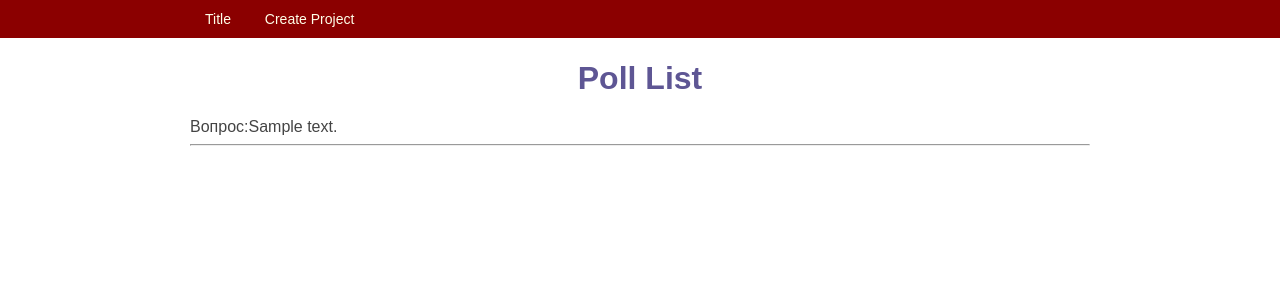
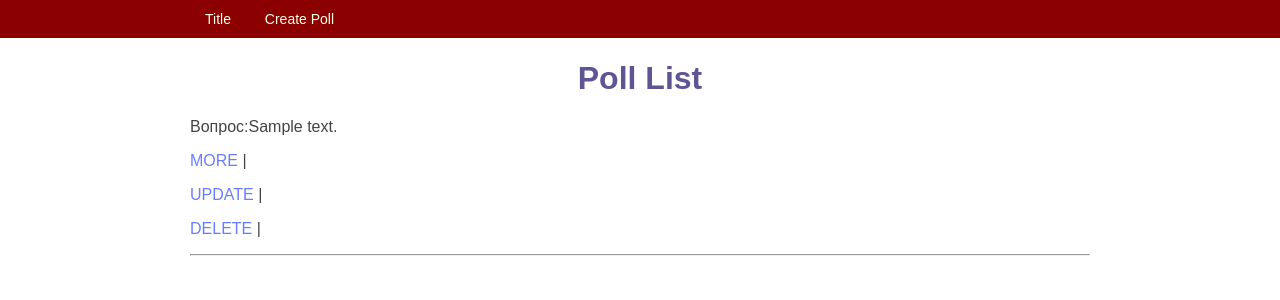
Before and after one commit to Andreey-Dobr/exam_7, a Django app: page / in a window 1280 px wide. Shown: the top 300 px of the page. Run offline with Django 3.2, Linux system fonts and the light colour scheme; tables that the repository leaves empty hold one stand-in row (values such as "Sample post").

Commit message:
добавдено 1 задание

```diff
--- a/source/poll/urls.py
+++ b/source/poll/urls.py
@@ -16,10 +16,14 @@ Including another URLconf
 from django.contrib import admin
 from django.urls import path
 
-from webapp.views import PollListView
+from webapp.views import PollListView, PollCreate, PollViews, Poll_Update, Delete_Poll
 
 urlpatterns = [
     path('admin/', admin.site.urls),
     path('', PollListView.as_view(), name='poll_list'),
+    path('<int:pk>/', PollViews.as_view(), name='poll_view'),
+    path('add/', PollCreate.as_view(), name='poll_create'),
+    path('<int:pk>/edit/', Poll_Update.as_view(), name='poll_update'),
+    path('<int:pk>/del/', Delete_Poll.as_view(), name='poll_delete'),
 
 ]
--- a/source/webapp/templates/base.html
+++ b/source/webapp/templates/base.html
@@ -15,8 +15,8 @@
     <nav class="navbar">
        <div class="container">
            <ul class="menu">
-               <li><a href="#">Title</a></li>
-               <li><a href="#">Create Project</a></li>
+               <li><a href="{% url 'poll_list' %}">Title</a></li>
+               <li><a href="{% url 'poll_create' %}">Create Poll</a></li>
                {% block menu %}{% endblock %}
            </ul>
        </div>
--- a/source/webapp/templates/poll/poll_list.html
+++ b/source/webapp/templates/poll/poll_list.html
@@ -7,7 +7,12 @@
 
     {% for poll in polls %}
        Вопрос:{{ poll.text }}
-
+        <p><a style="text-decoration: none;text-transform: uppercase;color:
+                #6a7dff" href="{% url 'poll_view' poll.pk %}">more </a>|
+        <p><a style="text-decoration: none;text-transform: uppercase;color:
+                #6a7dff" href="{% url 'poll_update' poll.pk %}">update </a>|
+        <p><a style="text-decoration: none;text-transform: uppercase;color:
+                #6a7dff" href="{% url 'poll_delete' poll.pk %}">delete </a>|
     <hr>
     {% endfor %}
   </div>
--- a/source/webapp/views/poll_views.py
+++ b/source/webapp/views/poll_views.py
@@ -1,5 +1,8 @@
-from django.shortcuts import render
-from django.views.generic import ListView
+
+from django.urls import reverse
+from django.views.generic import ListView, CreateView, DetailView, UpdateView, DeleteView
+
+from webapp.forms import PollForm
 from webapp.models import Poll
 
 
@@ -9,9 +12,39 @@ class PollListView(ListView):
     context_object_name = 'polls'
 
 
-def index_view(request):
-    polls = Poll.objects.all()
-    context = {
-        'polls': polls
-    }
-    return render(request, 'poll/poll_list.html', context)
+
+class PollViews(DetailView):
+    template_name = 'poll/poll_view.html'
+    model = Poll
+
+    def get_context_data(self, **kwargs):
+        context = super().get_context_data(**kwargs)
+        return context
+
+
+
+
+class PollCreate(CreateView):
+    template_name = 'poll/poll_create.html'
+    form_class = PollForm
+    model = Poll
+
+    def get_success_url(self):
+        return reverse('poll_view', kwargs={'pk': self.object.pk})
+
+class Poll_Update(UpdateView):
+    model = Poll
+    template_name = 'poll/poll_update.html'
+    form_class = PollForm
+    context_object_name = 'poll'
+
+    def get_success_url(self):
+        return reverse('poll_view', kwargs={'pk': self.object.pk})
+
+class Delete_Poll(DeleteView):
+    template_name = 'poll/poll_delete.html'
+    model = Poll
+    context_key = 'poll'
+
+    def get_success_url(self):
+        return reverse('poll_list')
```
Also changed, not shown: source/webapp/forms.py (added, +10 -0 lines), source/webapp/templates/partial/form.html (added, +33 -0 lines), source/webapp/templates/poll/poll_create.html (added, +14 -0 lines), source/webapp/templates/poll/poll_delete.html (added, +16 -0 lines), source/webapp/templates/poll/poll_update.html (added, +17 -0 lines), source/webapp/templates/poll/poll_view.html (added, +8 -0 lines).
